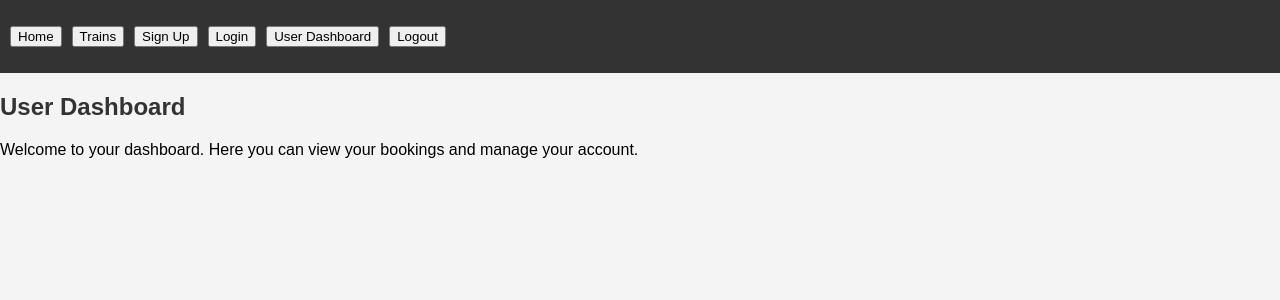
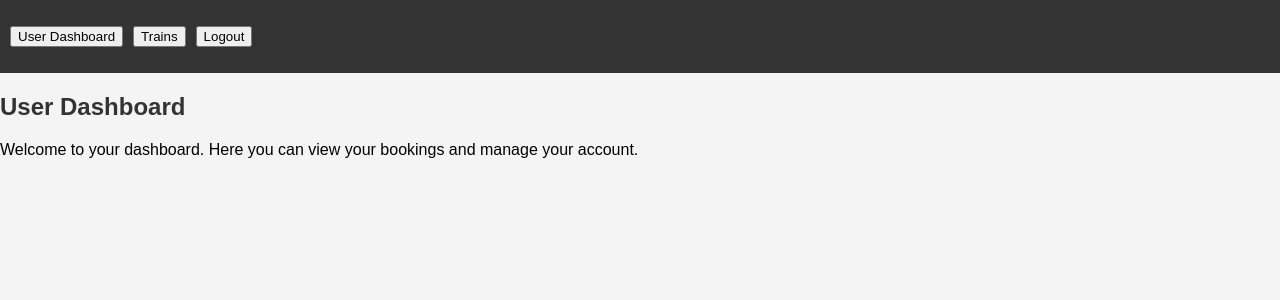
Before and after one commit to Lohith-Reddy-Polu/irctc-dbms, a React (Create React App) app in the folder frontend/: page /user-dashboard in a window 1280 px wide. Shown: the top 300 px of the page. Built offline with nearby package versions, Linux system fonts and the light colour scheme; no server answers.

Commit message:
now_logout_working

```diff
--- a/frontend/src/components/Navbar.jsx
+++ b/frontend/src/components/Navbar.jsx
@@ -3,49 +3,55 @@ import { useNavigate } from "react-router";
 import { apiUrl } from "../config/config";
 
 const Navbar = ({ isAdmin }) => {
-  const navigate = useNavigate(); // Use this to redirect users
+  const navigate = useNavigate();
+  console.log("Logout clicked");
+  // ✅ Proper logout function
+  const handleLogout = async (e) => {
+    e.preventDefault();
+    try {
+      const response = await fetch(`${apiUrl}/logout`, {
+        method: "GET", // or "POST" based on your backend
+        credentials: "include",
+      });
 
-  // // Function to handle logout
-  // const handleLogout = async (e) => {
-  //   e.preventDefault();
-  //   try {
-  //     const response = await fetch(`${apiUrl}/logout`, {
-  //       method: "POST",
-  //       credentials: "include",
-  //       headers: {
-  //         "Content-Type": "application/json",
-  //       },
-  //     });
-
-  //     if (response.status === 200) {
-  //       navigate("/login");
-  //     } else {
-  //       console.error("Logout failed");
-  //     }
-  //   } catch (error) {
-  //     console.error("Error during logout:", error);
-  //   }
-  // };
+      if (response.status === 200) {
+        navigate("/user-login");
+      } else {
+        console.error("Logout failed");
+      }
+    } catch (error) {
+      console.error("Error during logout:", error);
+    }
+  };
 
   return (
     <nav>
       <ul>
-        <li><button onClick={() => navigate("/")}>Home</button></li>
-        <li><button onClick={() => navigate("/trains")}>Trains</button></li>
         {!isAdmin && (
-          <>
-            <li><button onClick={() => navigate("/user-signup")}>Sign Up</button></li>
-            <li><button onClick={() => navigate("/user-login")}>Login</button></li>
-            <li><button onClick={() => navigate("/user-dashboard")}>User Dashboard</button></li>
-          </>
+          <li>
+            <button onClick={() => navigate("/user-dashboard")}>
+              User Dashboard
+            </button>
+          </li>
         )}
         {isAdmin && (
           <>
-            <li><button onClick={() => navigate("/admin-dashboard")}>Admin Dashboard</button></li>
-            <li><button onClick={() => navigate("/add-train")}>Add Train</button></li>
+            <li>
+              <button onClick={() => navigate("/admin-dashboard")}>
+                Admin Dashboard
+              </button>
+            </li>
+            <li>
+              <button onClick={() => navigate("/add-train")}>Add Train</button>
+            </li>
           </>
         )}
-        <li><button onClick={() => navigate("/")}>Logout</button></li>
+        <li>
+          <button onClick={() => navigate("/trains")}>Trains</button>
+        </li>
+        <li>
+          <button onClick={handleLogout}>Logout</button> {/* ✅ Fix here */}
+        </li>
       </ul>
     </nav>
   );
```
Also changed, not shown: 1 other file (tests, documents, lock files or other folders).
